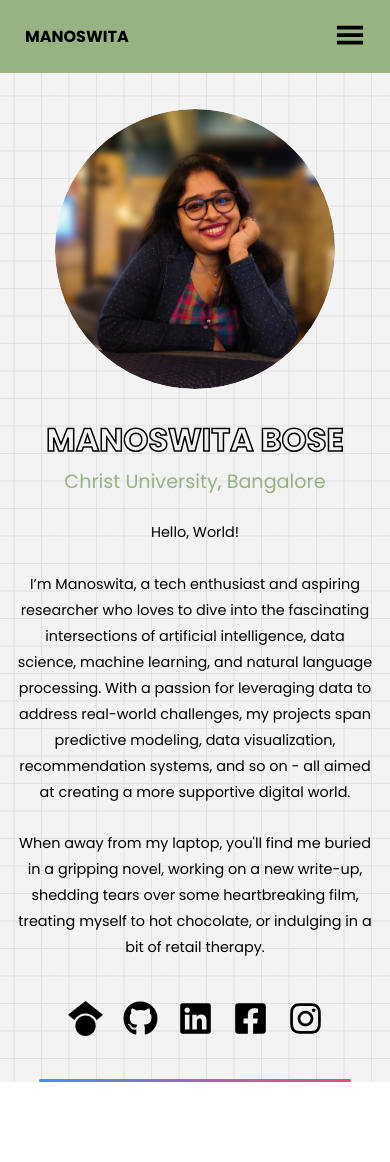
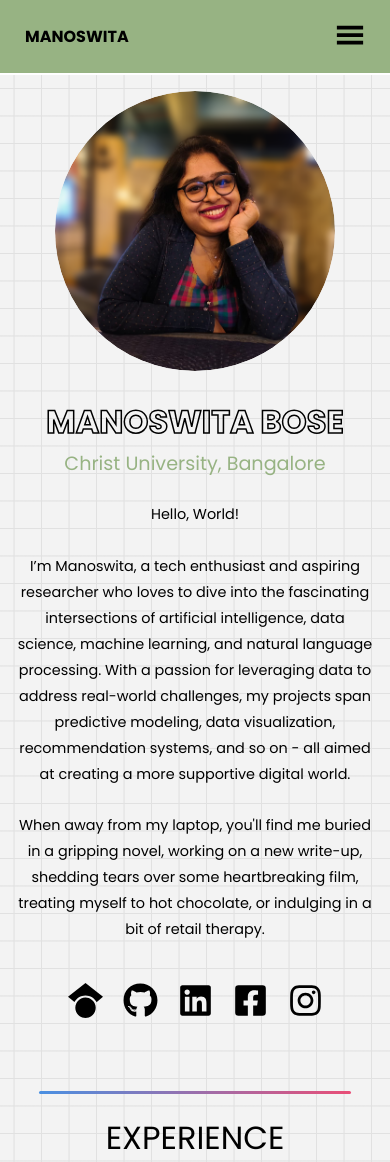
Before and after one commit to SUVAJIT-KARMAKAR/RESEARCH-PORTFOLIO, a React (Vite) app: page / in a window 390 px wide. Before the commit the page ends 1082 px from the top, so only its background shows below. Built offline with nearby package versions, Linux system fonts and the light colour scheme.

Commit message:
SUVAJITKARMAKAR | >Manoswita | Portfolio | Minor bugs fixed

```diff
--- a/src/App.jsx
+++ b/src/App.jsx
@@ -5,6 +5,7 @@ import './App.css'
 import Navbar from "./components/Navbar/Navbar";
 import Banner from "./components/Banner/Banner";
 import HorizontalRule from"./components/HorizontalRule/HorizontalRule";
+import Experience from "./components/Experience/Experience";
 
 const App = () => {
   return (
@@ -12,6 +13,7 @@ const App = () => {
       <Navbar/>
       <Banner/>
       <HorizontalRule/>
+      <Experience/>
     </div>
   )
 }
--- a/src/components/Banner/Banner.modules.css
+++ b/src/components/Banner/Banner.modules.css
@@ -1,7 +1,7 @@
 /* src > components > Banner > Banner.modules.css */
 .banner {
     min-height: 90vh;
-    margin: 0 auto;
+    margin: 50px auto;
     padding: 0 8%;
     display: flex;
     align-items: center;
@@ -89,6 +89,7 @@
 /* For smaller desktop screens */
 @media (max-width: 1200px) {
     .banner {
+        margin: 50px auto;
         gap: 3rem;
         padding: 0 4%;
     }
@@ -110,6 +111,7 @@
 /* For tablet screens */
 @media (max-width: 992px) {
     .banner {
+        margin-top: 50px;
         flex-direction: column;
         gap: 2rem;
         min-height: auto;
@@ -142,7 +144,7 @@
 /* For mobile screens */
 @media (max-width: 576px) {
     .banner {
-        margin-top: 20px;
+        margin-top: 75px;
         padding: 1rem 4%;
     }
 
--- a/src/components/Experience/Experience.jsx
+++ b/src/components/Experience/Experience.jsx
@@ -1 +1,10 @@
 // src > components > Experience > Experience.jsx
+import React from "react";
+import "./Experience.modules.css";
+
+const Experience = () => {
+    return (
+        <div className="experience-header"> EXPERIENCE </div>
+    )
+};
+export default Experience;
--- a/src/components/Experience/Experience.modules.css
+++ b/src/components/Experience/Experience.modules.css
@@ -1 +1,6 @@
 /* src > components > Experience > Experience.modules.css */
+.experience-header {
+    text-align: center;
+    font-size: clamp(2rem, 5vw, 3.5rem);
+    font-weight: normal;
+}
--- a/src/components/HorizontalRule/HorizontalRule.modules.css
+++ b/src/components/HorizontalRule/HorizontalRule.modules.css
@@ -5,8 +5,8 @@
     border-radius: 2px;
     background: linear-gradient(to right, #4a90e2, #e94e77);
     margin: 20px auto;
-    width: 60%;
-    max-width: 600px;
+    width: 90%;
+    max-width: 900px;
     transition: width 0.3s ease;
 }
 
--- a/src/components/Navbar/Navbar.modules.css
+++ b/src/components/Navbar/Navbar.modules.css
@@ -1,4 +1,7 @@
 .navbar {
+    position: fixed;
+    top: 0;
+    width: 100%;
     display: flex;
     align-items: center;
     justify-content: space-between;
```
